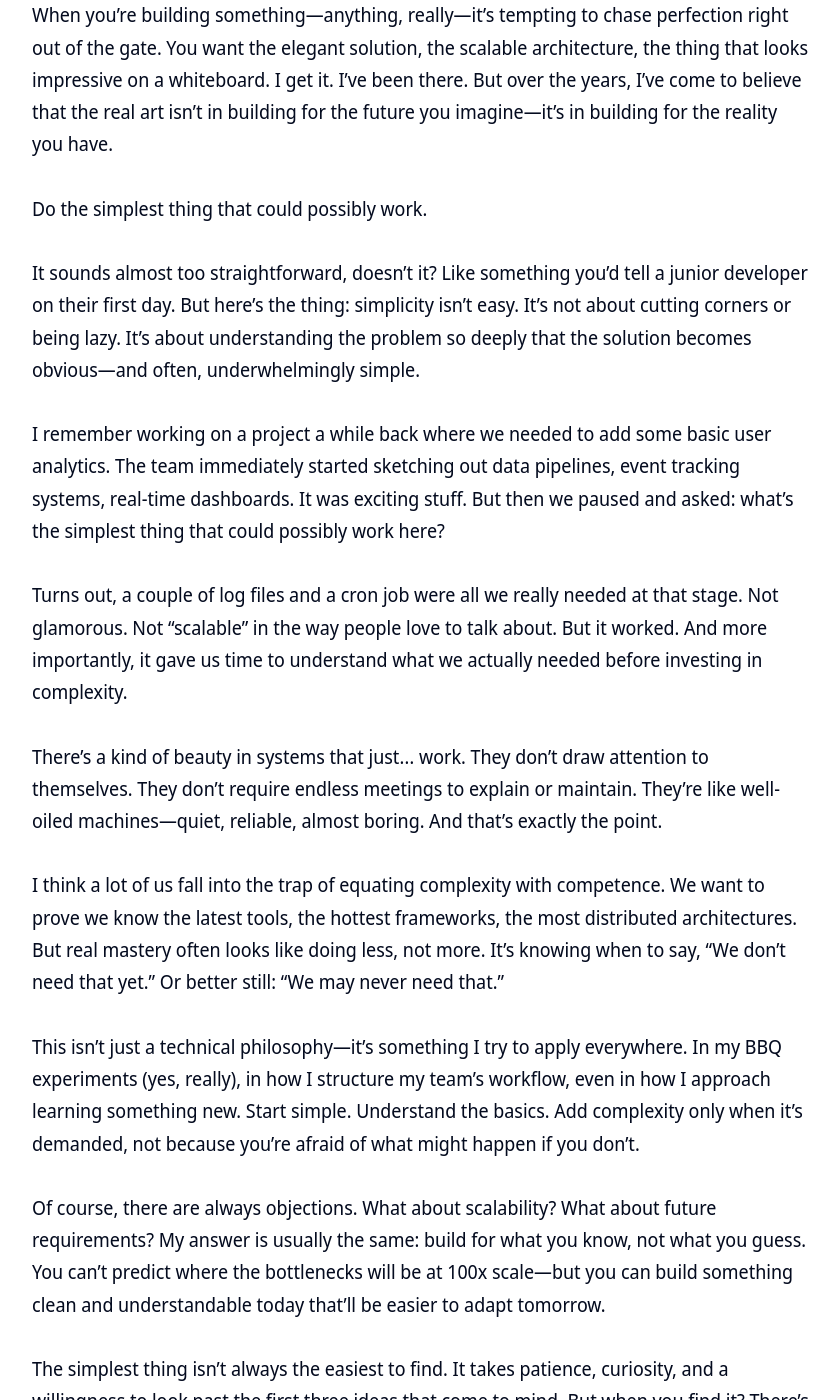
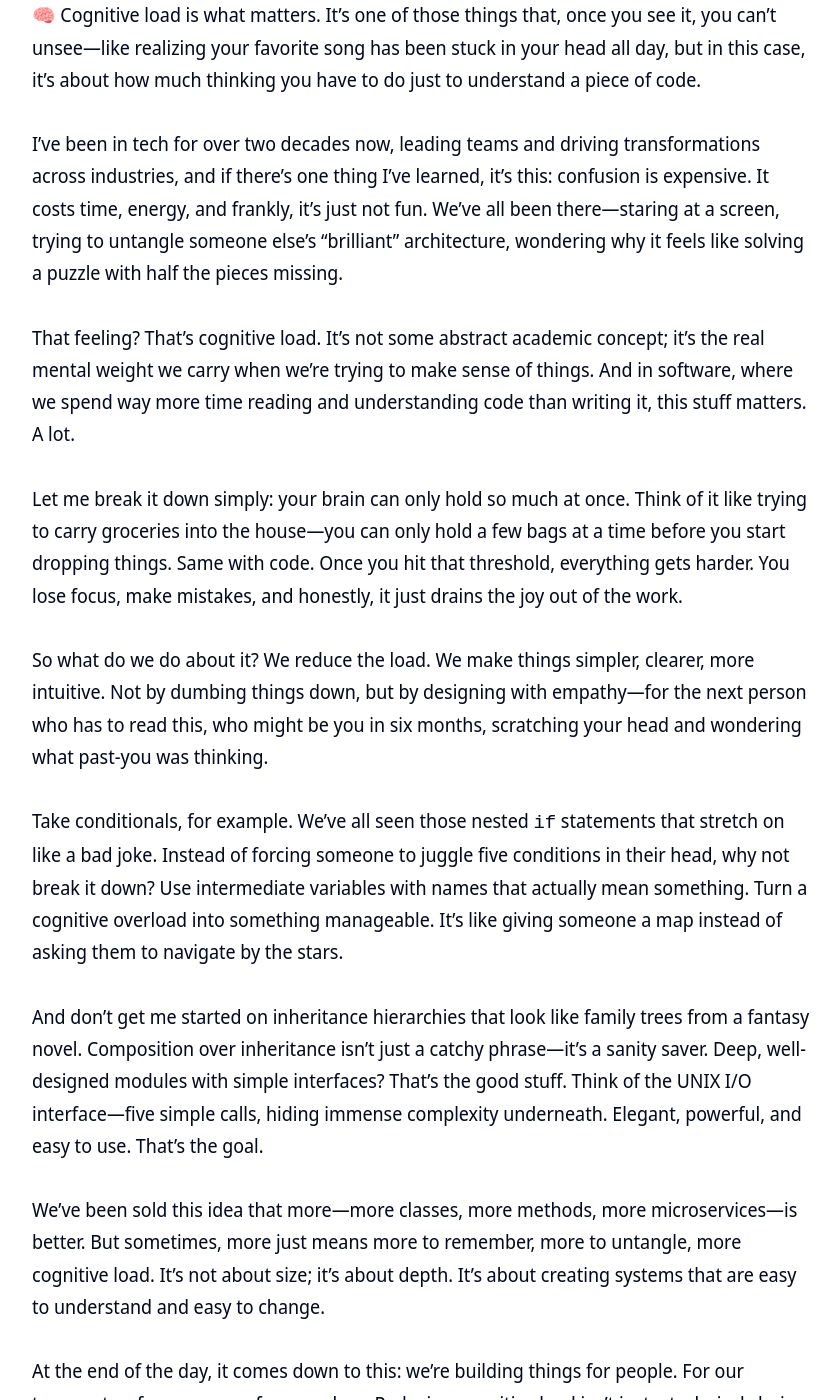
Before and after one commit to clintjb/clintjb.github.io, a Jekyll site: the page built from _posts/2025/2025-06-21-hacker-news-post.md, in a window 1280 px wide and 1400 px high, scrolled down 1134 px. Shown: the whole window, without its empty margins (218-1058 px from the left). Built offline with Jekyll 4.4.1, drawn with Linux system fonts in a browser that asks for light colours; nearby versions of some CDN libraries; some of the changed text lies outside the part shown.

Commit message:
Updated Weekly Post

```diff
--- a/_posts/2025/2025-06-21-hacker-news-post.md
+++ b/_posts/2025/2025-06-21-hacker-news-post.md
@@ -11,26 +11,26 @@ image: '/images/posts/2025/weekly.jpg'
 ---
 ![](/images/posts/2025/weekly.jpg)
 
-_⚠️ **THIS POST IS GENERATED WITH LLMs**: This post is newly generated a few times a week based on trending articles from hacker news. It takes the tone of my writing style, takes the topic from Hacker News - throws in some LLM magic and generates this post. Please be aware I don't read what gets generated here - it means I may agree, I may not - its a crap shoot - its not meant to be an opinion piece but merely [an experiment](https://github.com/clintjb/Weekly-Post) with the services from [OpenRouter](https://openrouter.ai) - last updated Sunday 31 August 2025_
+_⚠️ **THIS POST IS GENERATED WITH LLMs**: This post is newly generated a few times a week based on trending articles from hacker news. It takes the tone of my writing style, takes the topic from Hacker News - throws in some LLM magic and generates this post. Please be aware I don't read what gets generated here - it means I may agree, I may not - its a crap shoot - its not meant to be an opinion piece but merely [an experiment](https://github.com/clintjb/Weekly-Post) with the services from [OpenRouter](https://openrouter.ai) - last updated Monday 01 September 2025_
 
-When you’re building something—anything, really—it’s tempting to chase perfection right out of the gate. You want the elegant solution, the scalable architecture, the thing that looks impressive on a whiteboard. I get it. I’ve been there. But over the years, I’ve come to believe that the real art isn’t in building for the future you imagine—it’s in building for the reality you have.
+🧠 Cognitive load is what matters. It’s one of those things that, once you see it, you can’t unsee—like realizing your favorite song has been stuck in your head all day, but in this case, it’s about how much thinking you have to do just to understand a piece of code.
 
-Do the simplest thing that could possibly work.
+I’ve been in tech for over two decades now, leading teams and driving transformations across industries, and if there’s one thing I’ve learned, it’s this: confusion is expensive. It costs time, energy, and frankly, it’s just not fun. We’ve all been there—staring at a screen, trying to untangle someone else’s “brilliant” architecture, wondering why it feels like solving a puzzle with half the pieces missing.
 
-It sounds almost too straightforward, doesn’t it? Like something you’d tell a junior developer on their first day. But here’s the thing: simplicity isn’t easy. It’s not about cutting corners or being lazy. It’s about understanding the problem so deeply that the solution becomes obvious—and often, underwhelmingly simple.
+That feeling? That’s cognitive load. It’s not some abstract academic concept; it’s the real mental weight we carry when we’re trying to make sense of things. And in software, where we spend way more time reading and understanding code than writing it, this stuff matters. A lot.
 
-I remember working on a project a while back where we needed to add some basic user analytics. The team immediately started sketching out data pipelines, event tracking systems, real-time dashboards. It was exciting stuff. But then we paused and asked: what’s the simplest thing that could possibly work here?
+Let me break it down simply: your brain can only hold so much at once. Think of it like trying to carry groceries into the house—you can only hold a few bags at a time before you start dropping things. Same with code. Once you hit that threshold, everything gets harder. You lose focus, make mistakes, and honestly, it just drains the joy out of the work.
 
-Turns out, a couple of log files and a cron job were all we really needed at that stage. Not glamorous. Not “scalable” in the way people love to talk about. But it worked. And more importantly, it gave us time to understand what we actually needed before investing in complexity.
+So what do we do about it? We reduce the load. We make things simpler, clearer, more intuitive. Not by dumbing things down, but by designing with empathy—for the next person who has to read this, who might be you in six months, scratching your head and wondering what past-you was thinking.
 
-There’s a kind of beauty in systems that just… work. They don’t draw attention to themselves. They don’t require endless meetings to explain or maintain. They’re like well-oiled machines—quiet, reliable, almost boring. And that’s exactly the point.
+Take conditionals, for example. We’ve all seen those nested `if` statements that stretch on like a bad joke. Instead of forcing someone to juggle five conditions in their head, why not break it down? Use intermediate variables with names that actually mean something. Turn a cognitive overload into something manageable. It’s like giving someone a map instead of asking them to navigate by the stars.
 
-I think a lot of us fall into the trap of equating complexity with competence. We want to prove we know the latest tools, the hottest frameworks, the most distributed architectures. But real mastery often looks like doing less, not more. It’s knowing when to say, “We don’t need that yet.” Or better still: “We may never need that.”
+And don’t get me started on inheritance hierarchies that look like family trees from a fantasy novel. Composition over inheritance isn’t just a catchy phrase—it’s a sanity saver. Deep, well-designed modules with simple interfaces? That’s the good stuff. Think of the UNIX I/O interface—five simple calls, hiding immense complexity underneath. Elegant, powerful, and easy to use. That’s the goal.
 
-This isn’t just a technical philosophy—it’s something I try to apply everywhere. In my BBQ experiments (yes, really), in how I structure my team’s workflow, even in how I approach learning something new. Start simple. Understand the basics. Add complexity only when it’s demanded, not because you’re afraid of what might happen if you don’t.
+We’ve been sold this idea that more—more classes, more methods, more microservices—is better. But sometimes, more just means more to remember, more to untangle, more cognitive load. It’s not about size; it’s about depth. It’s about creating systems that are easy to understand and easy to change.
 
-Of course, there are always objections. What about scalability? What about future requirements? My answer is usually the same: build for what you know, not what you guess. You can’t predict where the bottlenecks will be at 100x scale—but you can build something clean and understandable today that’ll be easier to adapt tomorrow.
+At the end of the day, it comes down to this: we’re building things for people. For our teammates, for our users, for ourselves. Reducing cognitive load isn’t just a technical choice—it’s a human one. It’s about respecting each other’s time and mental energy.
 
-The simplest thing isn’t always the easiest to find. It takes patience, curiosity, and a willingness to look past the first three ideas that come to mind. But when you find it? There’s nothing quite like that feeling. It’s the satisfaction of a problem neatly solved, without any extra moving parts.
+So next time you’re writing code, take a breath. Ask yourself: am I making this clearer or more complicated? Is this going to help someone understand, or are they going to need a whiskey just to get through it?
 
-So next time you’re staring at a blank whiteboard or a new codebase, take a breath. Ask yourself: what’s the simplest thing that could possibly work here? You might be surprised how far it takes you.
+We’re in this together, after all. Let’s make it a little easier on each other. 🌮
```
